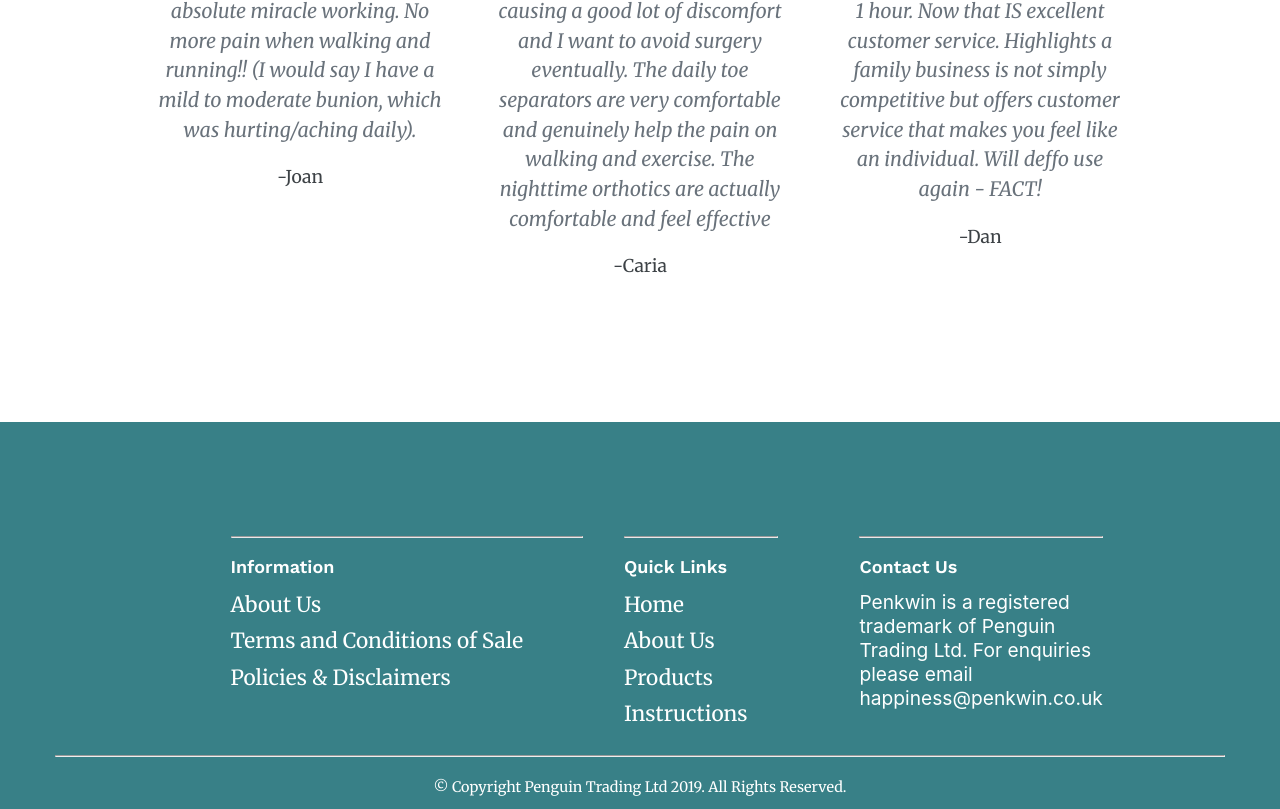
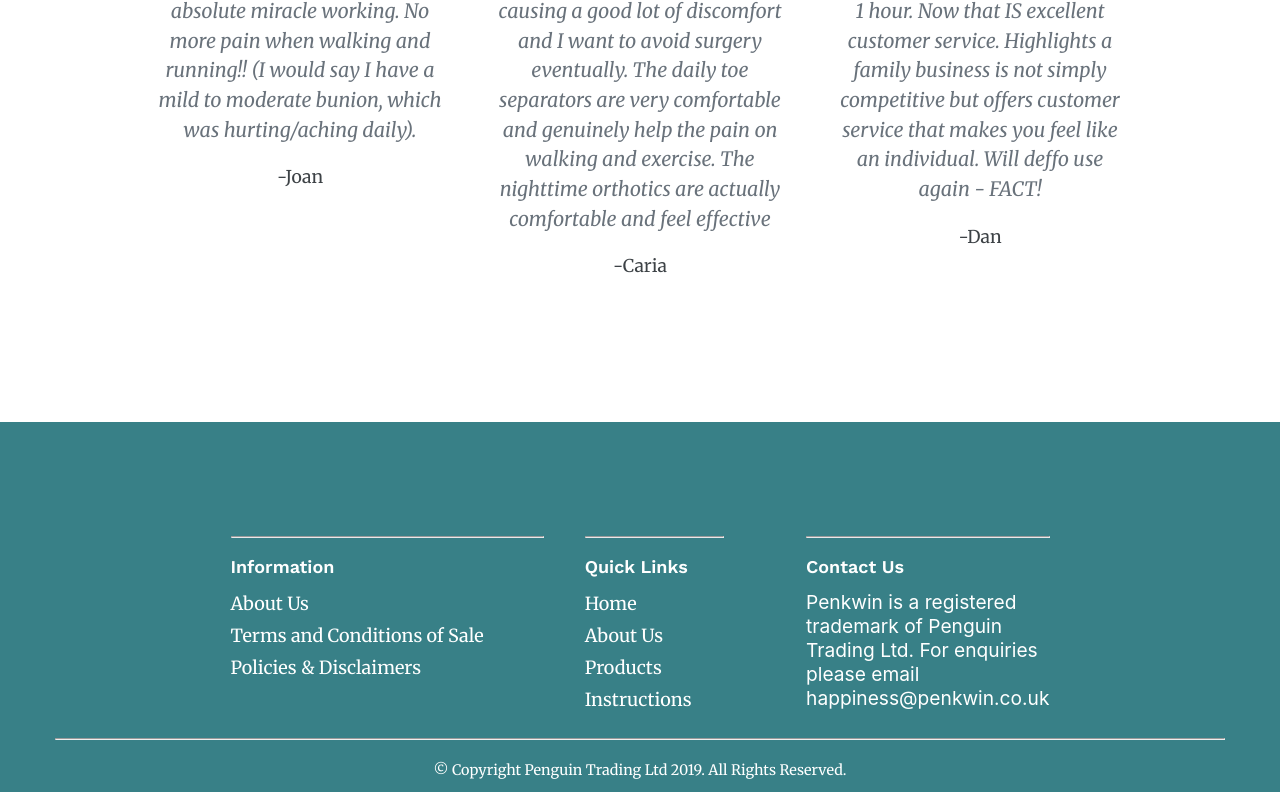
Before and after one commit to iddqdRepo/penkwinEcommerce, a Next.js app: page / in a window 1280 px wide. Shown: the part 5727-6536 px from the top of the page. Built offline with nearby package versions, Linux system fonts and the light colour scheme; some icons are missing.

Commit message:
Fixed font weight footer

```diff
--- a/components/FooterComponent copy/footerComponent.module.css
+++ b/components/FooterComponent copy/footerComponent.module.css
@@ -57,8 +57,8 @@ color:#388087;
   font-family: "Merriweather", Arial, Helvetica, sans-serif;
   padding: 0px 30px 5px 0px;
   line-height: 1.5;
-  font-weight: 00;
-  font-size: 1.3rem;
+  font-weight: 400;
+  font-size: 18px;
 }
 
 .divider {
```
